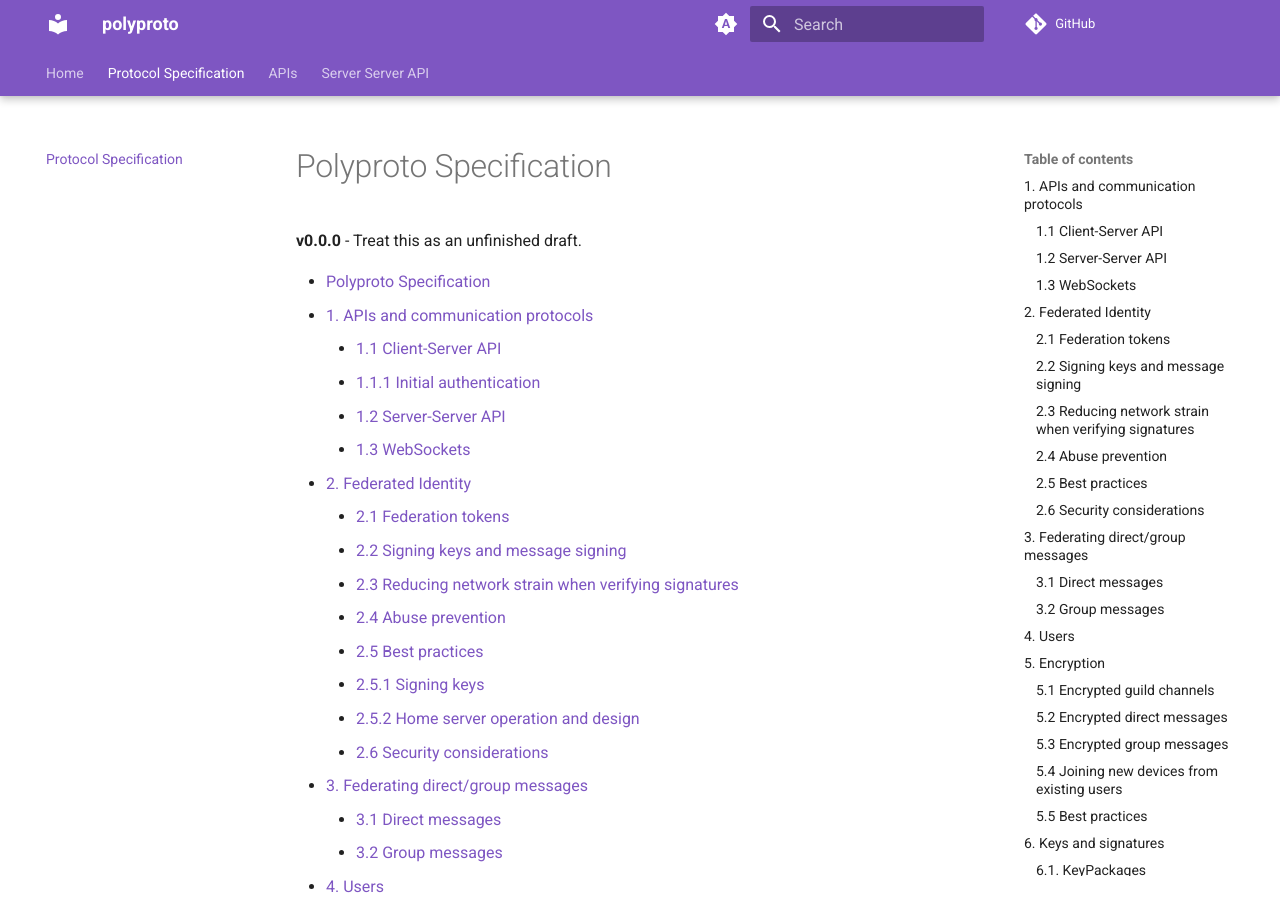
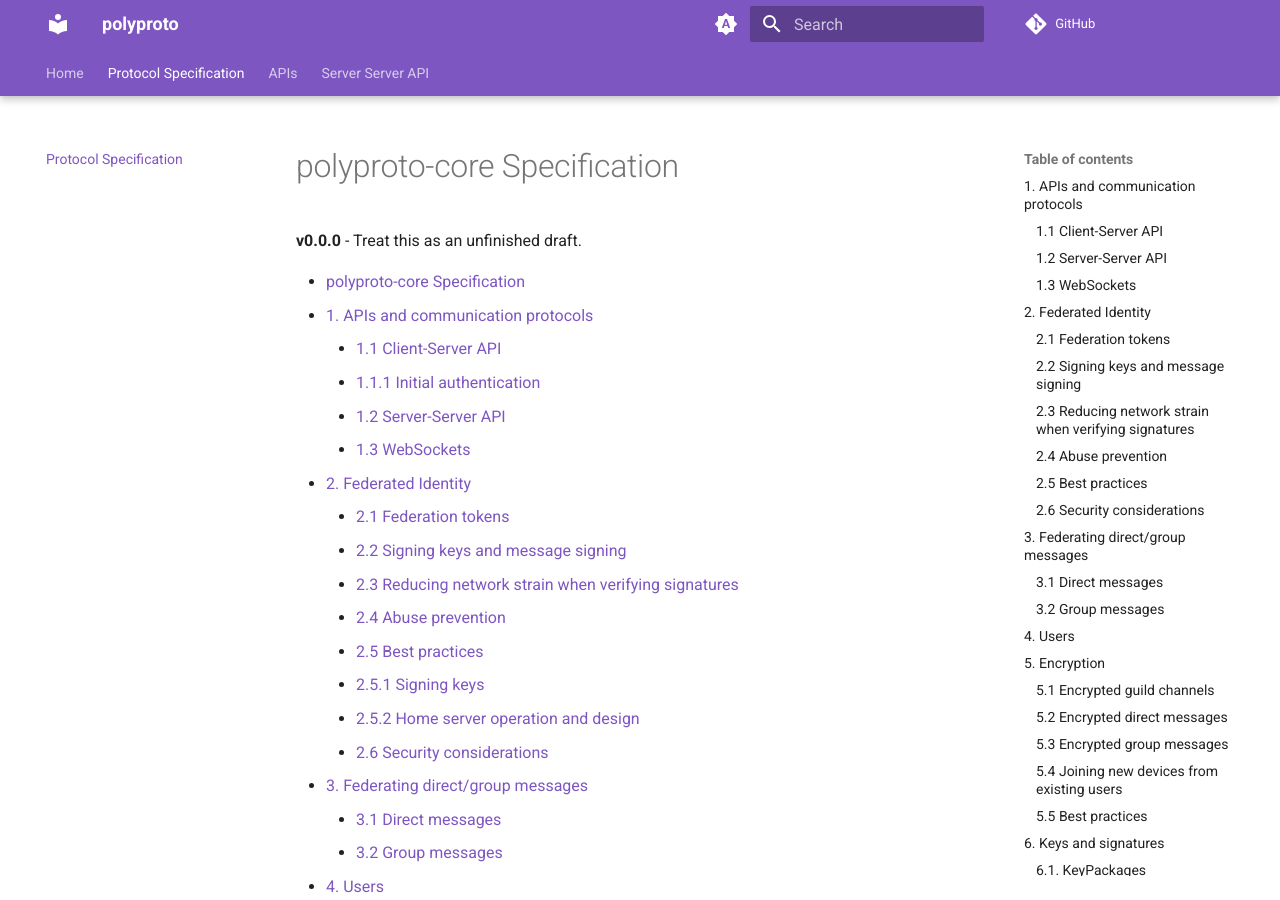
Before and after one commit to polyphony-chat/docs, an MkDocs documentation site: the page built from docs/specification.md, in a window 1280 px wide and 900 px high. Built offline with MkDocs 1.6.1 and Material for MkDocs 9.7.7, drawn with Linux system fonts in a browser that asks for light colours; plug-ins that fetch from the network failed and are left out; comment, search, counter and statistics services are not loaded.

Commit message:
Change document h1 to "polyproto-core [...]"

```diff
--- a/SPECIFICATION.md
+++ b/SPECIFICATION.md
@@ -1,8 +1,8 @@
-# Polyproto Specification
+# polyproto-core Specification
 
 **v0.0.0** - Treat this as an unfinished draft.
 
-- [Polyproto Specification](#polyproto-specification)
+- [polyproto-core Specification](#polyproto-core-specification)
   - [1. APIs and communication protocols](#1-apis-and-communication-protocols)
     - [1.1 Client-Server API](#11-client-server-api)
       - [1.1.1 Initial authentication](#111-initial-authentication)
```
